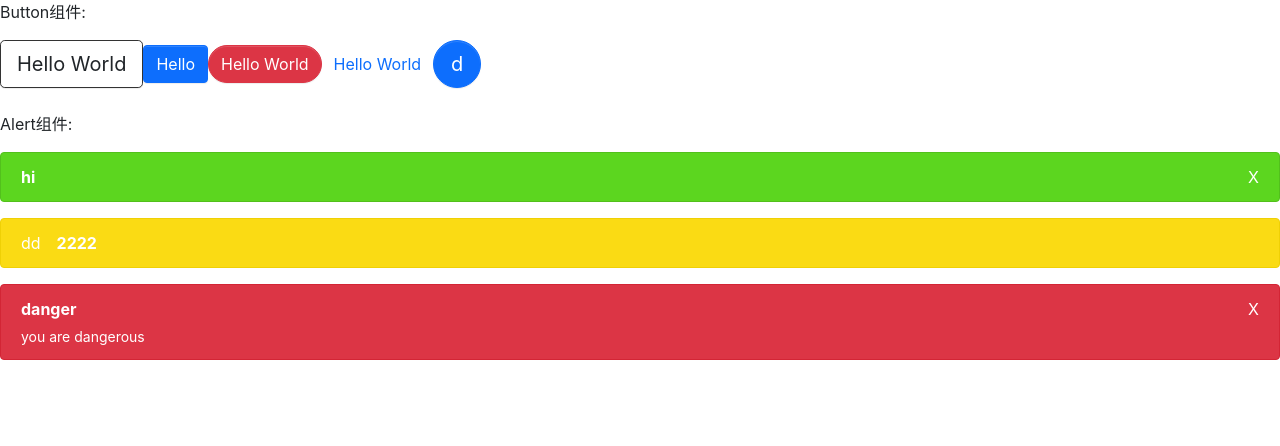
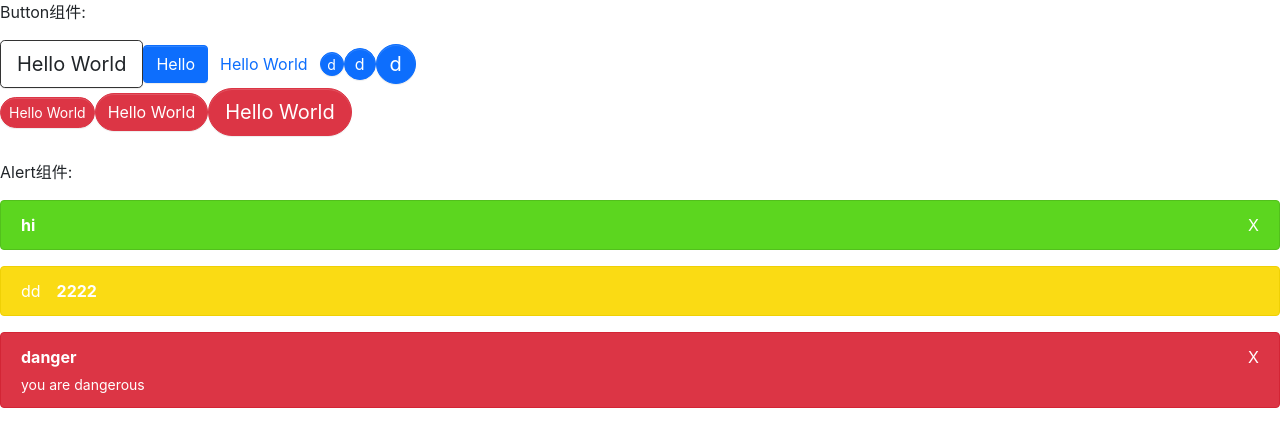
Before and after one commit to Tonyhew/t-ui, a React (Create React App) app: page / in a window 1280 px wide. Shown: the top 446 px of the page. Built offline with nearby package versions, Linux system fonts and the light colour scheme.

Commit message:
修正按钮样式文件

```diff
--- a/src/App.tsx
+++ b/src/App.tsx
@@ -13,11 +13,18 @@ const App: React.FC = () => {
           Hello World{' '}
         </Button>
         <Button btnType={'primary'} >Hello</Button>
-        <Button btnType={'danger'} shape={'round'}>Hello World</Button>
+
         <Button btnType={'link'} >
           Hello World{' '}
         </Button>
+        <Button btnType={'primary'} shape={'circle'} size='small'>d</Button>
+        <Button btnType={'primary'} shape={'circle'}>d</Button>
         <Button btnType={'primary'} shape={'circle'} size='large'>d</Button>
+
+        <br />
+        <Button btnType={'danger'} shape={'round'} size='small'>Hello World</Button>
+        <Button btnType={'danger'} shape={'round'}>Hello World</Button>
+        <Button btnType={'danger'} shape={'round'} size='large'>Hello World</Button>
 
         <br />
         <br />
--- a/src/components/Button/_style.scss
+++ b/src/components/Button/_style.scss
@@ -47,18 +47,22 @@
 
 // shape
 .tui-btn-circle {
-  min-width: 3rem;
-  min-height: 3rem;
+  min-width: 2rem;
+  min-height: 2rem;
   padding: 0;
   text-align: center;
   border-radius: 50%;
 }
 
 .tui-btn-circle.tui-btn-large {
+  min-width: 2.5rem;
+  min-height: 2.5rem;
   border-radius: 50%;
 }
 
 .tui-btn-circle.tui-btn-small {
+  min-width: 1.5rem;
+  min-height: 1.5rem;
   border-radius: 50%;
 }
 
@@ -68,11 +72,11 @@
   border-radius: 3.125rem;
 }
 
-.tui-btn-circle.tui-btn-large {
+.tui-btn-round.tui-btn-large {
   border-radius: 3.125rem;
 }
 
-.tui-btn-circle.tui-btn-small {
+.tui-btn-round.tui-btn-small {
   border-radius: 3.125rem;
 }
 
```
Also changed, not shown: 1 other file (tests, documents, lock files or other folders).
